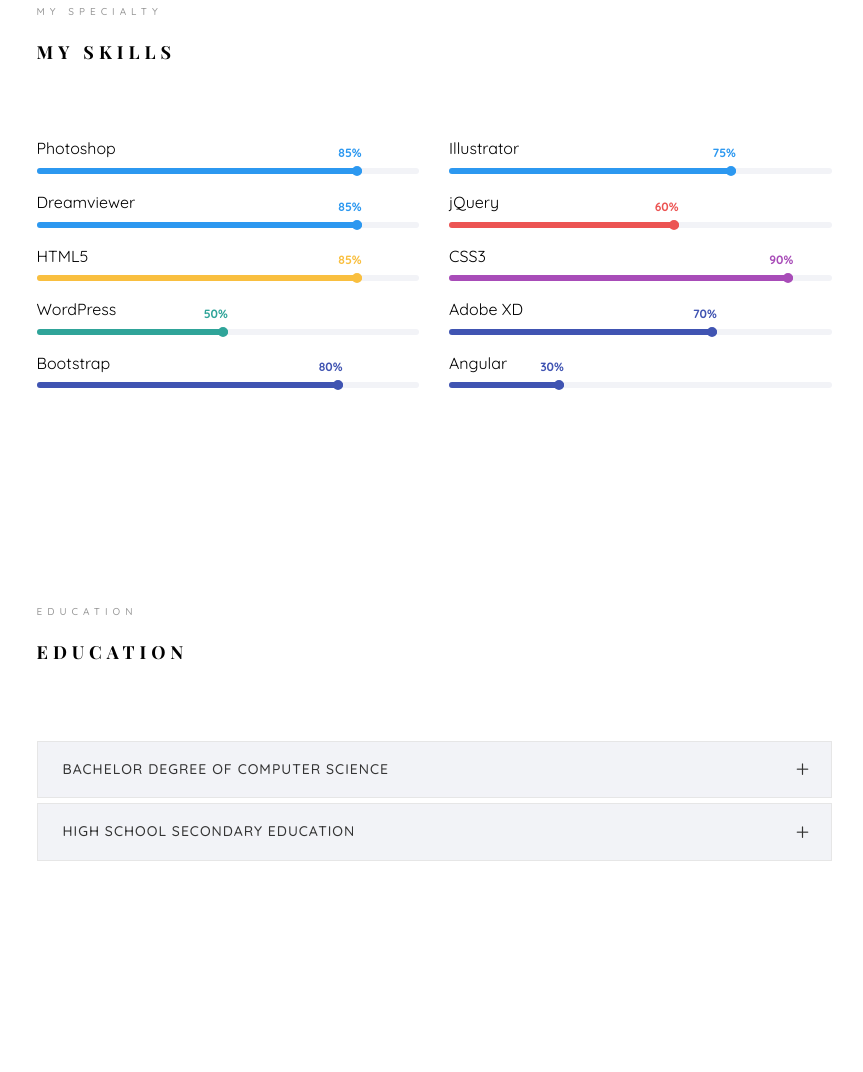
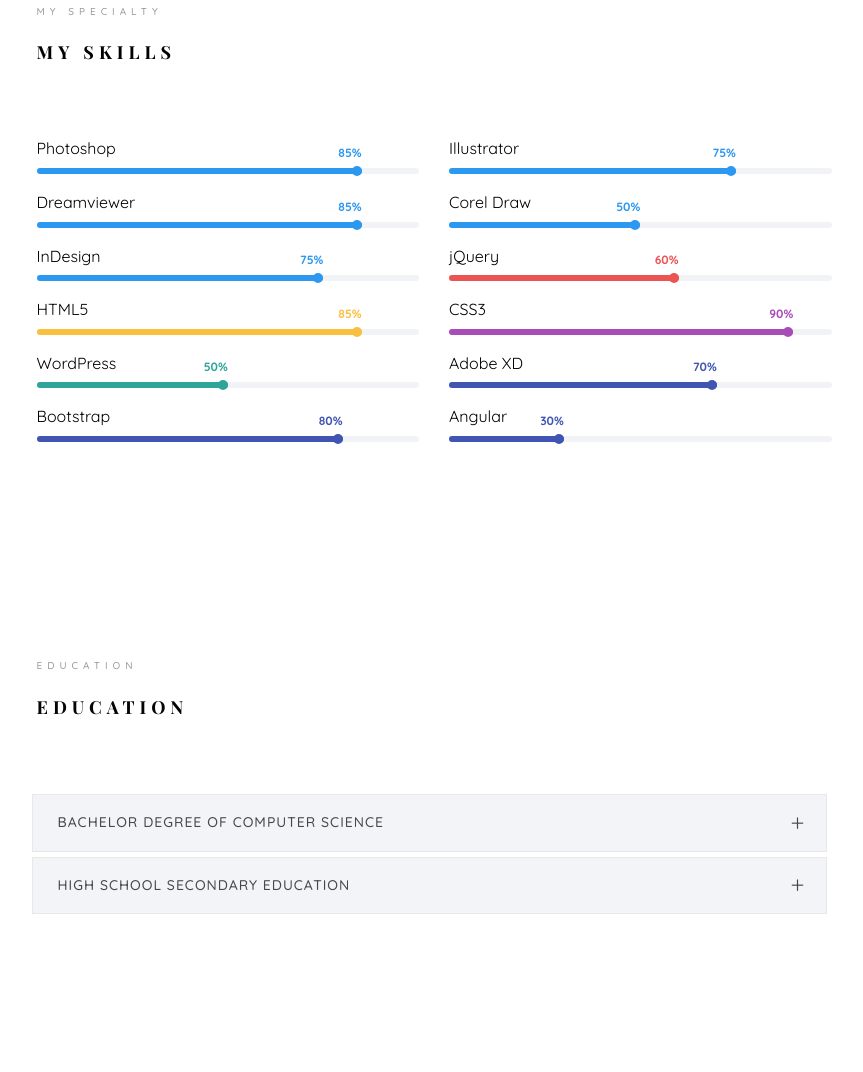
Before and after one commit to cv-poojajain/portfolio, a plain HTML site: page index.html in a window 1280 px wide. Shown: the part 1765-2837 px from the top of the page, without its empty margins (356-1219 px from the left). Drawn offline with nearby package versions, Linux system fonts and the light colour scheme; files whose address does not match are found by name; a web font is replaced by a local one.

Commit message:
Update index.html

```diff
--- a/index.html
+++ b/index.html
@@ -218,6 +218,28 @@
 								 	<div class="progress-bar color-1" role="progressbar" aria-valuenow="75"
 								  	aria-valuemin="0" aria-valuemax="100" style="width:85%">
 								    <span>85%</span>
+								  	</div>
+								</div>
+							</div>
+						</div>
+						<div class="col-md-6 animate-box" data-animate-effect="fadeInLeft">
+							<div class="progress-wrap">
+								<h3>Corel Draw</h3>
+								<div class="progress">
+								 	<div class="progress-bar color-1" role="progressbar" aria-valuenow="50"
+								  	aria-valuemin="0" aria-valuemax="100" style="width:50%">
+								    <span>50%</span>
+								  	</div>
+								</div>
+							</div>
+						</div>
+						<div class="col-md-6 animate-box" data-animate-effect="fadeInLeft">
+							<div class="progress-wrap">
+								<h3>InDesign</h3>
+								<div class="progress">
+								 	<div class="progress-bar color-1" role="progressbar" aria-valuenow="75"
+								  	aria-valuemin="0" aria-valuemax="100" style="width:75%">
+								    <span>75%</span>
 								  	</div>
 								</div>
 							</div>
```
